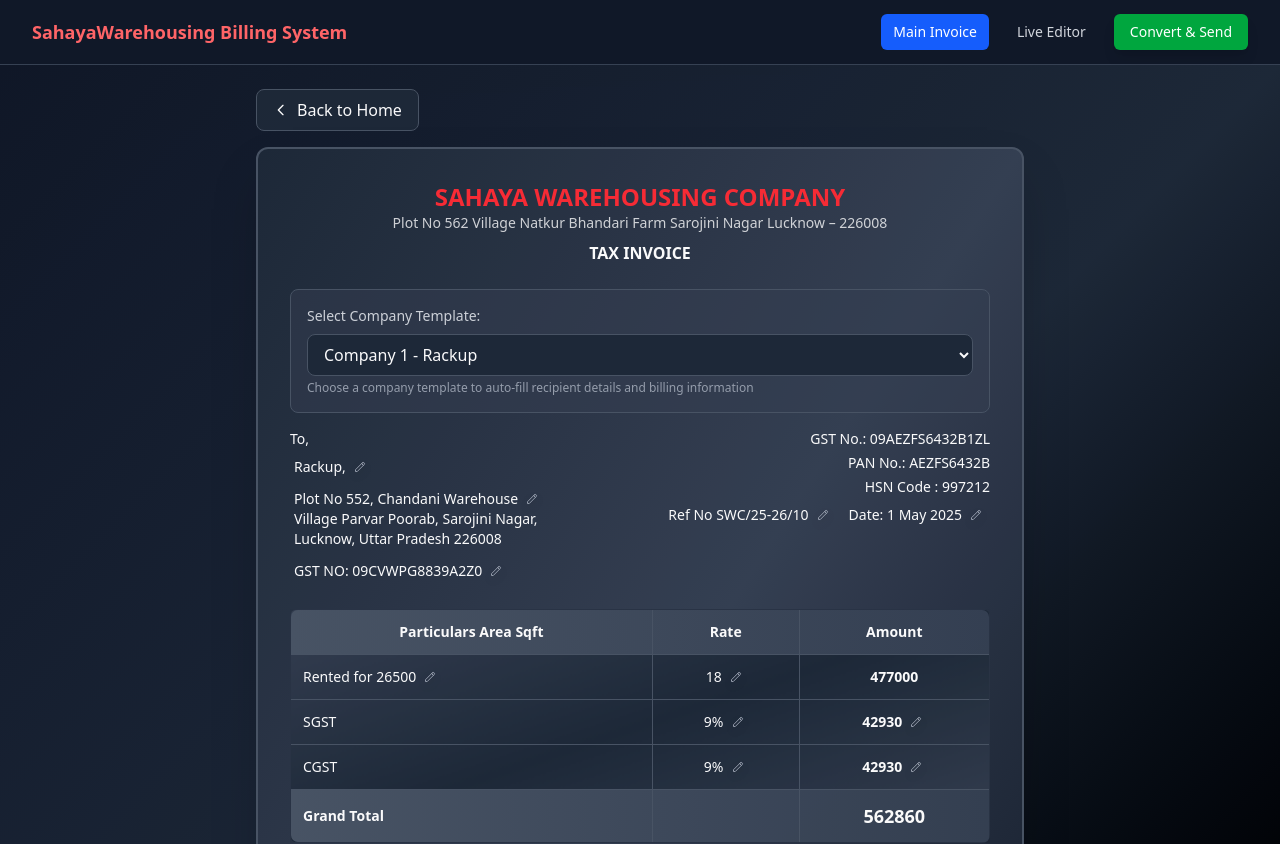
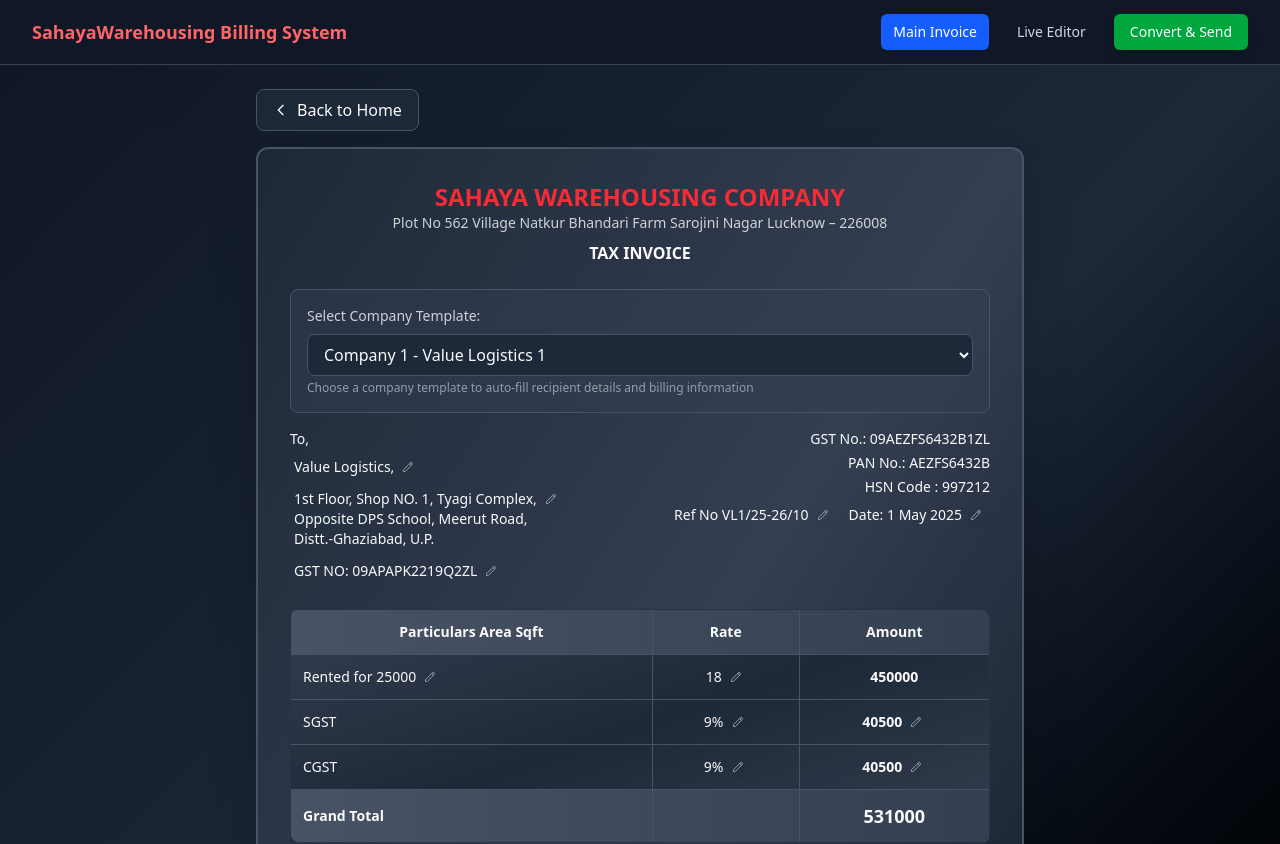
Before and after one commit to naman1512/billing-system, a Next.js app: page /create-bill in a window 1280 px wide. Shown: the top 844 px of the page. Built offline with nearby package versions, Linux system fonts and the light colour scheme; sample sign-in values are in the browser's storage.

Commit message:
update Page and temp

```diff
--- a/src/app/api/preview-pdf/route.ts
+++ b/src/app/api/preview-pdf/route.ts
@@ -1,26 +1,28 @@
 import { NextResponse } from 'next/server';
 import { generateInvoiceHTML } from '../../utils/pdfGenerator-new';
+import { getTemplateById } from '../../utils/companyTemplates';
 
 export async function GET() {
   try {
+    const defaultTemplate = getTemplateById('company1')!;
     // Default invoice data for testing
     const testInvoiceData = {
-      recipientName: 'Rackup',
-      addressLine1: 'Plot No 552, Chandani Warehouse',
-      addressLine2: 'Village Parvar Poorab, Sarojini Nagar,',
-      addressLine3: 'Lucknow, Uttar Pradesh 226008',
-      recipientGst: '09CVWPG8839A2Z0',
-      refNumber: 'SWC/25-26/10',
+      recipientName: defaultTemplate.recipientDetails.name,
+      addressLine1: defaultTemplate.recipientDetails.addressLine1,
+      addressLine2: defaultTemplate.recipientDetails.addressLine2,
+      addressLine3: defaultTemplate.recipientDetails.addressLine3,
+      recipientGst: defaultTemplate.recipientDetails.gstNumber,
+      refNumber: defaultTemplate.defaultRefNumberPrefix + '/10',
       invoiceDate: '1 May 2025',
-      rentedArea: '26500',
-      rentRate: '18',
-      rentAmount: '477000',
-      sgstRate: '9',
-      sgstAmount: '42930',
-      cgstRate: '9',
-      cgstAmount: '42930',
-      grandTotal: '562860',
-      grandTotalInWords: 'Five Lakh Sixty Two Thousand Eight Hundred Sixty Only'
+      rentedArea: defaultTemplate.billDetails.rentedArea,
+      rentRate: defaultTemplate.billDetails.rentRate,
+      rentAmount: (parseInt(defaultTemplate.billDetails.rentedArea) * parseInt(defaultTemplate.billDetails.rentRate)).toString(),
+      sgstRate: defaultTemplate.billDetails.sgstRate,
+      sgstAmount: ((parseInt(defaultTemplate.billDetails.rentedArea) * parseInt(defaultTemplate.billDetails.rentRate)) * parseInt(defaultTemplate.billDetails.sgstRate) / 100).toString(),
+      cgstRate: defaultTemplate.billDetails.cgstRate,
+      cgstAmount: ((parseInt(defaultTemplate.billDetails.rentedArea) * parseInt(defaultTemplate.billDetails.rentRate)) * parseInt(defaultTemplate.billDetails.cgstRate) / 100).toString(),
+      grandTotal: ((parseInt(defaultTemplate.billDetails.rentedArea) * parseInt(defaultTemplate.billDetails.rentRate)) * (1 + (parseInt(defaultTemplate.billDetails.sgstRate) + parseInt(defaultTemplate.billDetails.cgstRate)) / 100)).toString(),
+      grandTotalInWords: 'Amount calculation based on template values'
     };
 
     // Generate the HTML content with current CSS
--- a/src/app/create-bill/page.tsx
+++ b/src/app/create-bill/page.tsx
@@ -5,19 +5,19 @@ import Image from 'next/image';
 import Link from 'next/link';
 import PdfOverlay from '../components/PdfOverlay/PdfOverlay';
 import { generatePDF, InvoiceData } from '../utils/pdfGenerator-new';
-import { getTemplateById, getTemplateOptions } from '../utils/companyTemplates';
+import { getTemplateById, getTemplateOptions, } from '../utils/companyTemplates';
 import toast from 'react-hot-toast';
 
 export default function CreateBill() {
   // Company template selection state
   const [selectedCompanyId, setSelectedCompanyId] = useState('company1');
 
-  const [rentedArea, setRentedArea] = useState('26500');
-  const [rentRate, setRentRate] = useState('18');
-  const [sgstRate, setSgstRate] = useState('9');
-  const [sgstAmount, setSgstAmount] = useState('42930');
-  const [cgstRate, setCgstRate] = useState('9');
-  const [cgstAmount, setCgstAmount] = useState('42930');
+  const [rentedArea, setRentedArea] = useState('');
+  const [rentRate, setRentRate] = useState('');
+  const [sgstRate, setSgstRate] = useState('');
+  const [sgstAmount, setSgstAmount] = useState('');
+  const [cgstRate, setCgstRate] = useState('');
+  const [cgstAmount, setCgstAmount] = useState('');
 
   // Ref to track if toast has been shown to prevent duplicates
   const toastShownRef = useRef(false);
@@ -84,14 +84,14 @@ export default function CreateBill() {
   const grandTotalInWords = numberToWords(parseInt(grandTotal || '0')) + ' Only';
 
   // Recipient information states
-  const [recipientName, setRecipientName] = useState('Rackup');
-  const [addressLine1, setAddressLine1] = useState('Plot No 552, Chandani Warehouse');
-  const [addressLine2, setAddressLine2] = useState('Village Parvar Poorab, Sarojini Nagar,');
-  const [addressLine3, setAddressLine3] = useState('Lucknow, Uttar Pradesh 226008');
-  const [recipientGst, setRecipientGst] = useState('09CVWPG8839A2Z0');
+  const [recipientName, setRecipientName] = useState('');
+  const [addressLine1, setAddressLine1] = useState('');
+  const [addressLine2, setAddressLine2] = useState('');
+  const [addressLine3, setAddressLine3] = useState('');
+  const [recipientGst, setRecipientGst] = useState('');
 
   // Invoice details states
-  const [refNumber, setRefNumber] = useState('SWC/25-26/10');
+  const [refNumber, setRefNumber] = useState('');
   const [invoiceDate, setInvoiceDate] = useState('1 May 2025');
 
   // Rent month/year states
@@ -138,22 +138,25 @@ export default function CreateBill() {
 
   // Load saved data from localStorage when component mounts
   useEffect(() => {
+    // Get default template (first company)
+    const defaultTemplate = getTemplateById('company1')!;
+
     try {
       const savedData = localStorage.getItem('savedInvoiceData');
       if (savedData) {
         const parsedData = JSON.parse(savedData);
         // Update all the state variables with saved data
-        setRecipientName(parsedData.recipientName || 'Rackup');
-        setAddressLine1(parsedData.addressLine1 || 'Plot No 552, Chandani Warehouse');
-        setAddressLine2(parsedData.addressLine2 || 'Village Parvar Poorab, Sarojini Nagar,');
-        setAddressLine3(parsedData.addressLine3 || 'Lucknow, Uttar Pradesh 226008');
-        setRecipientGst(parsedData.recipientGst || '09CVWPG8839A2Z0');
-        setRefNumber(parsedData.refNumber || 'SWC/25-26/10');
+        setRecipientName(parsedData.recipientName || defaultTemplate.recipientDetails.name);
+        setAddressLine1(parsedData.addressLine1 || defaultTemplate.recipientDetails.addressLine1);
+        setAddressLine2(parsedData.addressLine2 || defaultTemplate.recipientDetails.addressLine2);
+        setAddressLine3(parsedData.addressLine3 || defaultTemplate.recipientDetails.addressLine3);
+        setRecipientGst(parsedData.recipientGst || defaultTemplate.recipientDetails.gstNumber);
+        setRefNumber(parsedData.refNumber || defaultTemplate.defaultRefNumberPrefix + '/10');
         setInvoiceDate(parsedData.invoiceDate || '1 May 2025');
-        setRentedArea(parsedData.rentedArea || '26500');
-        setRentRate(parsedData.rentRate || '18');
-        setSgstRate(parsedData.sgstRate || '9');
-        setCgstRate(parsedData.cgstRate || '9');
+        setRentedArea(parsedData.rentedArea || defaultTemplate.billDetails.rentedArea);
+        setRentRate(parsedData.rentRate || defaultTemplate.billDetails.rentRate);
+        setSgstRate(parsedData.sgstRate || defaultTemplate.billDetails.sgstRate);
+        setCgstRate(parsedData.cgstRate || defaultTemplate.billDetails.cgstRate);
 
         // Update rent month/year if provided
         if (parsedData.rentMonth) setRentMonth(parsedData.rentMonth);
@@ -161,9 +164,9 @@ export default function CreateBill() {
 
         // Show a brief confirmation that data was loaded
         const hasChanges =
-          parsedData.recipientName !== 'Rackup' ||
-          parsedData.addressLine1 !== 'Plot No 552, Chandani Warehouse' ||
-          parsedData.refNumber !== 'SWC/25-26/10';
+          parsedData.recipientName !== defaultTemplate.recipientDetails.name ||
+          parsedData.addressLine1 !== defaultTemplate.recipientDetails.addressLine1 ||
+          parsedData.refNumber !== defaultTemplate.defaultRefNumberPrefix + '/10';
 
         if (hasChanges && !toastShownRef.current) {
           toastShownRef.current = true;
@@ -174,6 +177,18 @@ export default function CreateBill() {
             });
           }, 500);
         }
+      } else {
+        // No saved data, use default template values
+        setRecipientName(defaultTemplate.recipientDetails.name);
+        setAddressLine1(defaultTemplate.recipientDetails.addressLine1);
+        setAddressLine2(defaultTemplate.recipientDetails.addressLine2);
+        setAddressLine3(defaultTemplate.recipientDetails.addressLine3);
+        setRecipientGst(defaultTemplate.recipientDetails.gstNumber);
+        setRefNumber(defaultTemplate.defaultRefNumberPrefix + '/10');
+        setRentedArea(defaultTemplate.billDetails.rentedArea);
+        setRentRate(defaultTemplate.billDetails.rentRate);
+        setSgstRate(defaultTemplate.billDetails.sgstRate);
+        setCgstRate(defaultTemplate.billDetails.cgstRate);
       }
     } catch (error) {
       console.error('Error loading saved data:', error);
--- a/src/app/edit-invoice/page.tsx
+++ b/src/app/edit-invoice/page.tsx
@@ -3,16 +3,18 @@
 import { useState, useEffect, useRef } from 'react';
 import { InvoiceData } from '../utils/pdfGenerator-new';
 import toast from 'react-hot-toast';
+import { getTemplateById } from '../utils/companyTemplates';
 
 export default function EditInvoice() {
   const canvasRef = useRef<HTMLCanvasElement>(null);
+  const defaultTemplate = getTemplateById('company1')!;
   const [invoiceData, setInvoiceData] = useState<InvoiceData>({
-    recipientName: 'Rackup',
-    addressLine1: 'Plot No 552, Chandani Warehouse',
-    addressLine2: 'Village Parvar Poorab, Sarojini Nagar,',
-    addressLine3: 'Lucknow, Uttar Pradesh 226008',
-    recipientGst: '09CVWPG8839A2Z0',
-    refNumber: 'SWC/25-26/10',
+    recipientName: defaultTemplate.recipientDetails.name,
+    addressLine1: defaultTemplate.recipientDetails.addressLine1,
+    addressLine2: defaultTemplate.recipientDetails.addressLine2,
+    addressLine3: defaultTemplate.recipientDetails.addressLine3,
+    recipientGst: defaultTemplate.recipientDetails.gstNumber,
+    refNumber: defaultTemplate.defaultRefNumberPrefix + '/10',
     invoiceDate: '1 May 2025',
     rentedArea: '26500',
     rentRate: '18',
--- a/src/app/utils/companyTemplates.ts
+++ b/src/app/utils/companyTemplates.ts
@@ -20,39 +20,39 @@ export interface CompanyTemplate {
 export const companyTemplates: CompanyTemplate[] = [
   {
     id: 'company1',
-    name: 'Company 1 - Rackup',
+    name: 'Company 1 - Value Logistics 1',
     recipientDetails: {
-      name: 'Rackup',
-      addressLine1: 'Plot No 552, Chandani Warehouse',
-      addressLine2: 'Village Parvar Poorab, Sarojini Nagar,',
-      addressLine3: 'Lucknow, Uttar Pradesh 226008',
-      gstNumber: '09CVWPG8839A2Z0'
+      name: 'Value Logistics',
+      addressLine1: '1st Floor, Shop NO. 1, Tyagi Complex,',
+      addressLine2: 'Opposite DPS School, Meerut Road,',
+      addressLine3: 'Distt.-Ghaziabad, U.P.',
+      gstNumber: '09APAPK2219Q2ZL'
     },
     billDetails: {
-      rentedArea: '26500',
+      rentedArea: '25000',
       rentRate: '18',
       sgstRate: '9',
       cgstRate: '9'
     },
-    defaultRefNumberPrefix: 'SWC/25-26'
+    defaultRefNumberPrefix: 'VL1/25-26'
   },
   {
     id: 'company2',
-    name: 'Company 2 - TechCorp',
+    name: 'Company 2 - Value Logistics 2',
     recipientDetails: {
-      name: 'TechCorp Solutions Pvt Ltd',
-      addressLine1: 'Building A-15, Tech Park',
-      addressLine2: 'Sector 62, Noida,',
-      addressLine3: 'Uttar Pradesh 201301',
-      gstNumber: '09AABCT1234C1Z5'
+      name: 'Value Logistics',
+      addressLine1: '1st Floor, Shop NO. 1, Tyagi Complex,',
+      addressLine2: 'Opposite DPS School, Meerut Road,',
+      addressLine3: 'Distt.-Ghaziabad, U.P.',
+      gstNumber: 'APAPK2219Q'
     },
     billDetails: {
-      rentedArea: '18000',
-      rentRate: '22',
+      rentedArea: '25000',
+      rentRate: '18',
       sgstRate: '9',
       cgstRate: '9'
     },
-    defaultRefNumberPrefix: 'TC/25-26'
+    defaultRefNumberPrefix: 'VL2/25-26'
   },
   {
     id: 'company3',
```
Also changed, not shown: src/app/landing-page.tsx (+8 -8 lines), src/app/layout.tsx (+35 -7 lines).
